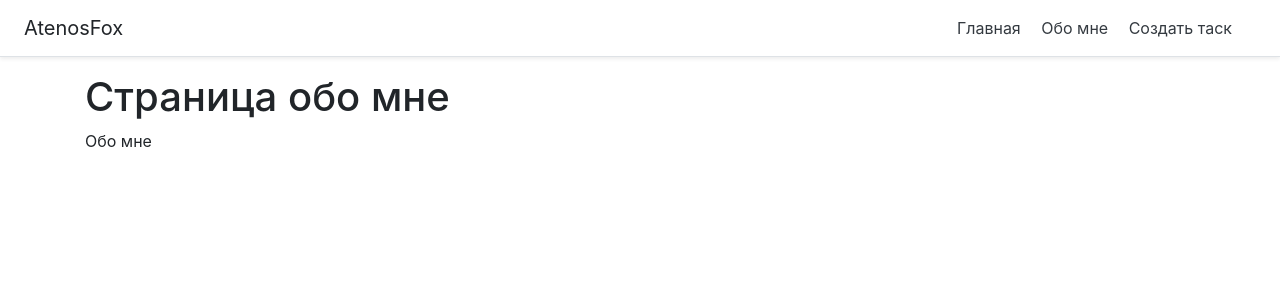
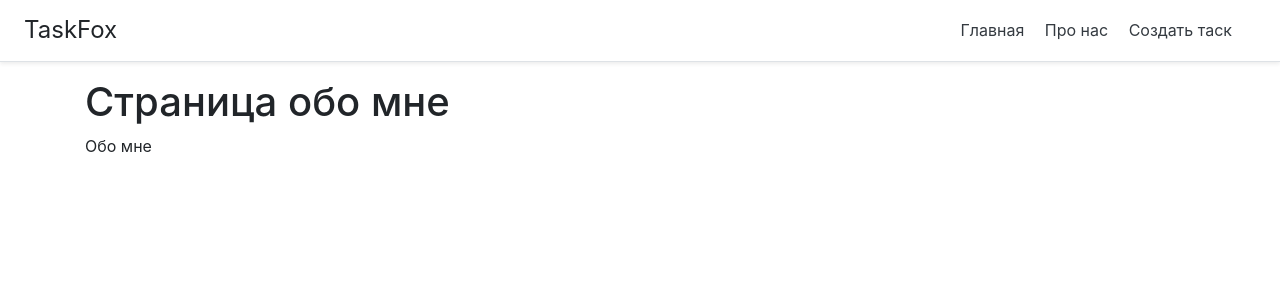
Before and after one commit to AtenosFox/task_manager, a Django app: template taskmanager/main/templates/main/about.html in a window 1280 px wide. Shown: the top 300 px of the page. Run offline with Django 3.2, Linux system fonts and the light colour scheme; the template is opened without the code that fills it, so the values that code supplies are empty; some libraries are stand-ins or nearby versions.

Commit message:
initial commit

```diff
--- a/taskmanager/main/templates/main/base.html
+++ b/taskmanager/main/templates/main/base.html
@@ -10,10 +10,10 @@
 </head>
 <body>
     <div class="d-flex flex-column flex-md-row align-items-center p-3 px-md-4 mb-3 bg-white border-bottom shadow-sm">
-      <h5 class="my-0 mr-md-auto font-weight-normal">AtenosFox</h5>
+      <h4 class="my-0 mr-md-auto font-weight-normal">TaskFox</h4>
       <nav class="my-2 my-md-0 mr-md-3">
         <a class="p-2 text-dark" href="{% url 'index' %}">Главная</a>
-        <a class="p-2 text-dark" href="{% url 'about' %}">Обо мне</a>
+        <a class="p-2 text-dark" href="{% url 'about' %}">Про нас</a>
           <a class="p-2 text-dark" href="/">Создать таск</a>
       </nav>
     </div>
--- a/taskmanager/main/urls.py
+++ b/taskmanager/main/urls.py
@@ -4,5 +4,5 @@ from . import views
 
 urlpatterns = [
     path('', views.index, name='index'),
-    path('about-me', views.about, name='about'),
+    path('about-us', views.about, name='about'),
 ]
```
